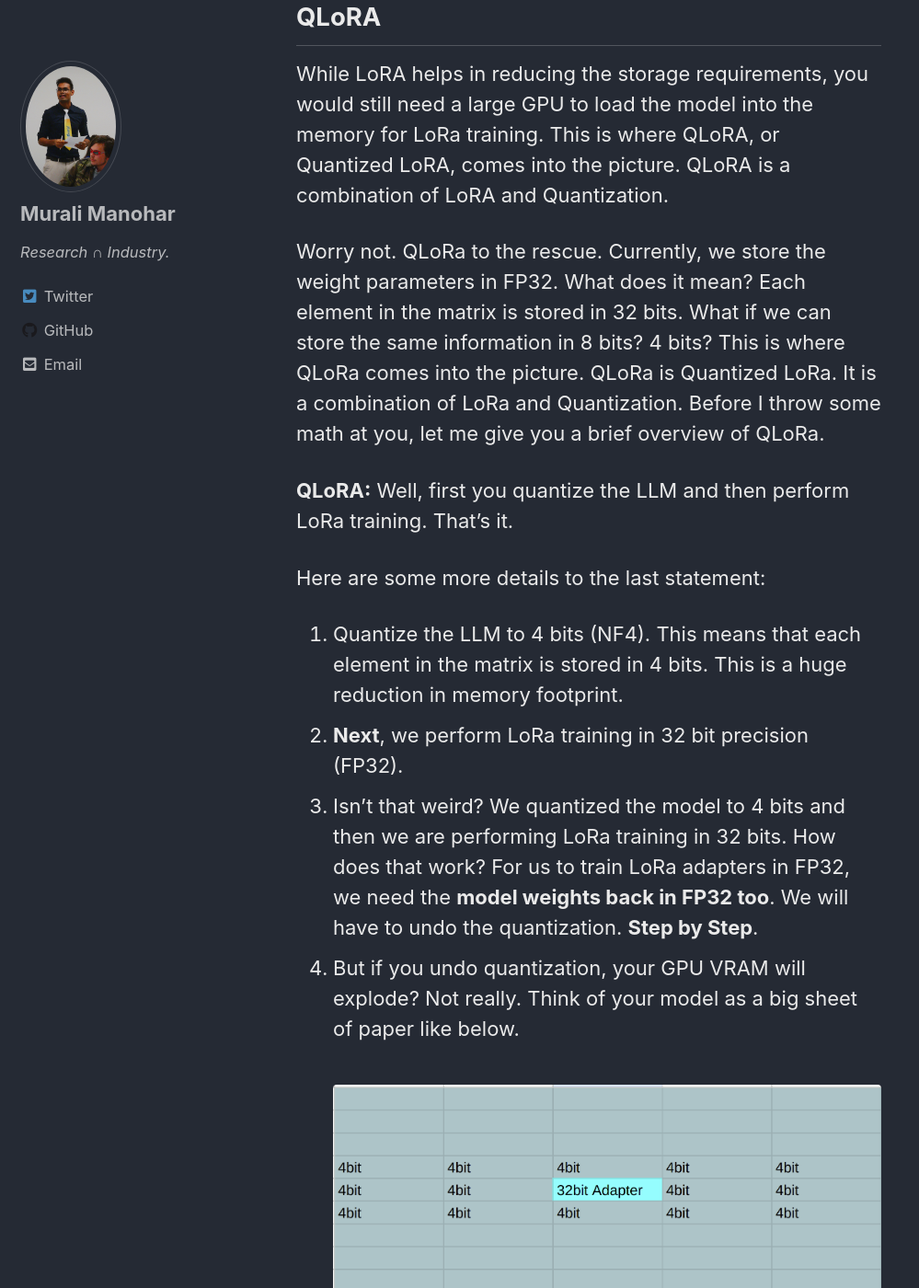
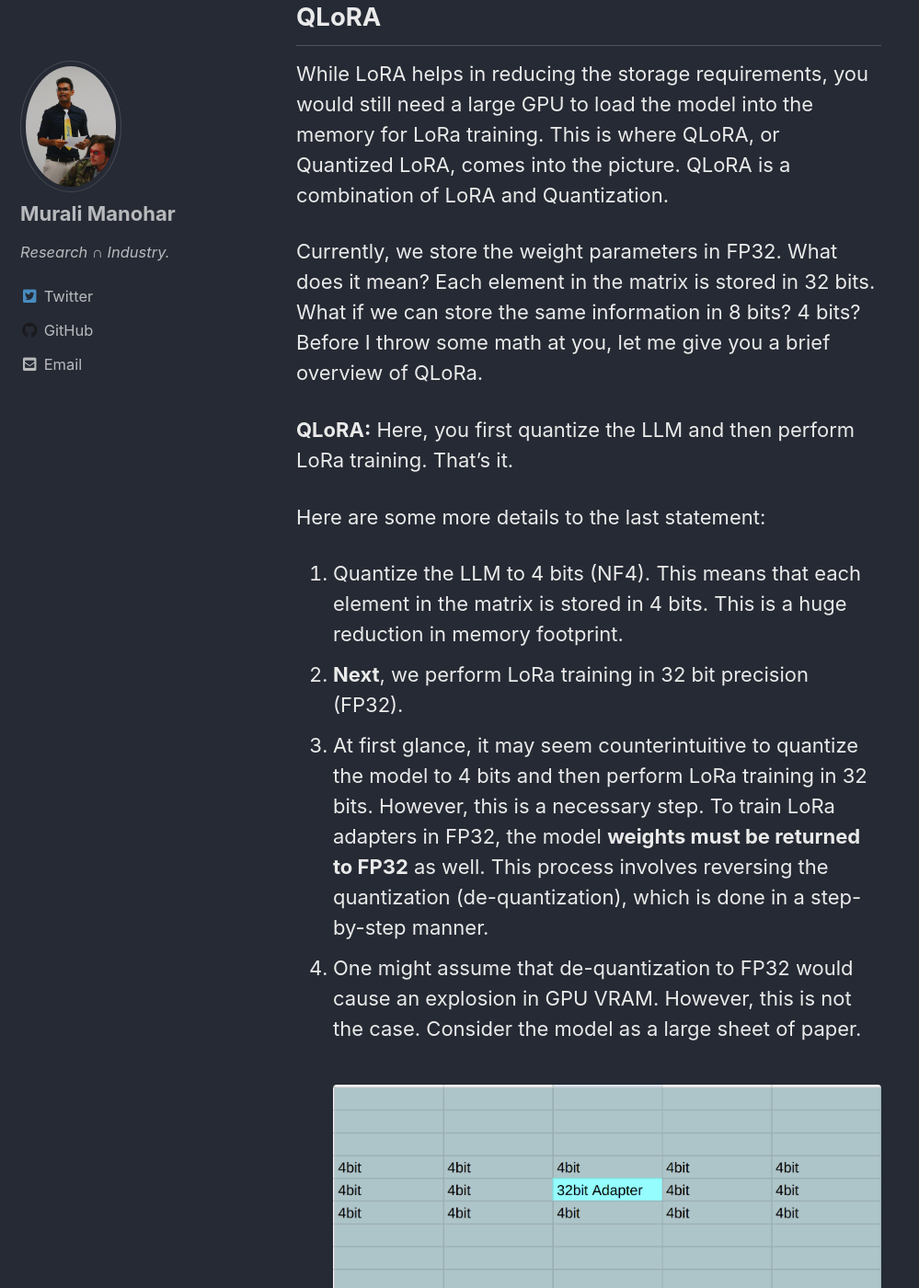
Before and after one commit to gitlost-murali/blogs, a Jekyll site: the page built from _posts/2023-27-07-lora-qlora.md, in a window 1280 px wide and 1400 px high, scrolled down 6709 px. Shown: the whole window at 92% size, without its empty margins (0-999 px from the left). Built offline with Jekyll 4.4.1, drawn with Linux system fonts in a browser that asks for light colours; cached includes are drawn as plain includes; formulas are drawn with MathJax 3; comment, search, counter and statistics services are not loaded; some of the changed text lies outside the part shown.

Commit message:
reformatting almost done with lora & qlora

```diff
--- a/_posts/2023-27-07-lora-qlora.md
+++ b/_posts/2023-27-07-lora-qlora.md
@@ -118,22 +118,20 @@ In the above, we are assigning the lora rank `r` to 16. `lora_alpha` is the scal
 
 While LoRA helps in reducing the storage requirements, you would still need a large GPU to load the model into the memory for LoRa training. This is where QLoRA, or Quantized LoRA, comes into the picture. QLoRA is a combination of LoRA and Quantization.
 
-Worry not. QLoRa to the rescue. Currently, we store the weight parameters in FP32. What does it mean? Each element in the matrix is stored in 32 bits. What if we can store the same information in 8 bits? 4 bits? This is where QLoRa comes into the picture. QLoRa is Quantized LoRa. It is a combination of LoRa and Quantization. Before I throw some math at you, let me give you a brief overview of QLoRa.
+Currently, we store the weight parameters in FP32. What does it mean? Each element in the matrix is stored in 32 bits. What if we can store the same information in 8 bits? 4 bits? Before I throw some math at you, let me give you a brief overview of QLoRa.
 
-__QLoRA:__ Well, first you quantize the LLM and then perform LoRa training. That's it.
+__QLoRA:__ Here, you first quantize the LLM and then perform LoRa training. That's it.
 
 Here are some more details to the last statement:
 
 1. Quantize the LLM to 4 bits (NF4). This means that each element in the matrix is stored in 4 bits. This is a huge reduction in memory footprint.
 2. __Next__, we perform LoRa training in 32 bit precision (FP32).
-3. Isn't that weird? We quantized the model to 4 bits and then we are performing LoRa training in 32 bits. How does that work? For us to train LoRa adapters in FP32, we need the __model weights back in FP32 too__. We will have to undo the quantization. __Step by Step__.
-4. But if you undo quantization, your GPU VRAM will explode? Not really. Think of your model as a big sheet of paper like below.
-
+3. At first glance, it may seem counterintuitive to quantize the model to 4 bits and then perform LoRa training in 32 bits. However, this is a necessary step. To train LoRa adapters in FP32, the model __weights must be returned to FP32__ as well. This process involves reversing the quantization (de-quantization), which is done in a step-by-step manner.
+4. One might assume that de-quantization to FP32 would cause an explosion in GPU VRAM. However, this is not the case. Consider the model as a large sheet of paper.
     <figure>
         <a href="{{ site.url }}/{{ site.baseurl }}/assets/images/llora_blog/4bitqlora.png"><img src="{{ site.url }}/{{ site.baseurl }}/assets/images/llora_blog/4bitqlora.png"></a>
         <figcaption><b>Figure 4:</b> <i>Quantized model before computation. 4bit elements are model weights and 32 bits are LoRa weights (Wa and Wb)</i></figcaption>
     </figure>
-
 5. Now, think of the forward pass like a torchlight applied on a big sheet of paper. Wherever the torch is applied, the 4 bit elements are converted to 32 bit elements. We are __converting__ the 4 bit elements to 32 bit elements __only when we need them__. And once the computation is done, they are back to 4 bits.
 
     <figure>
@@ -141,7 +139,7 @@ Here are some more details to the last statement:
         <figcaption><b>Figure 5:</b> <i>Computation step: 4bit model weights are converted to 32 bits during forward pass and backpropagation steps</i></figcaption>
     </figure>
 
-6. In this approach, you only store the LoRA adapters in FP32 format and the rest in 4 bit format. This is a huge reduction in memory footprint.
+6. In this approach, only the LoRa adapters are stored in FP32 format, while the rest remain in 4-bit format. This strategy results in a significant reduction in memory footprint.
 
 The section belows explains the math behind NF4 quantization. You can skip to the code section if you're allergic to math.
 
```
